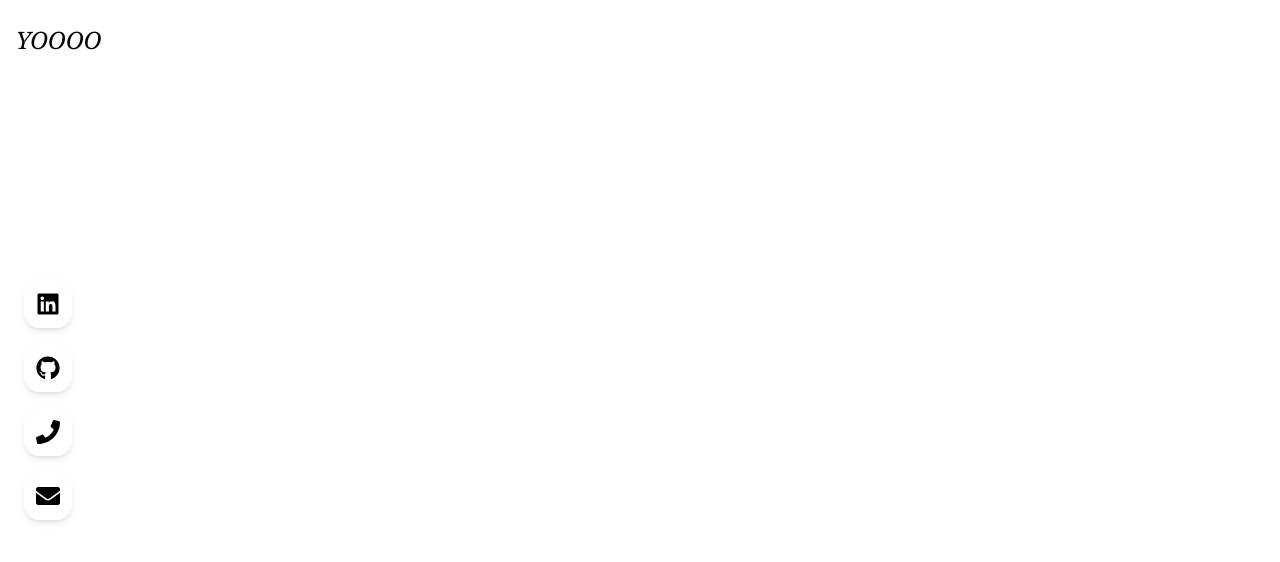
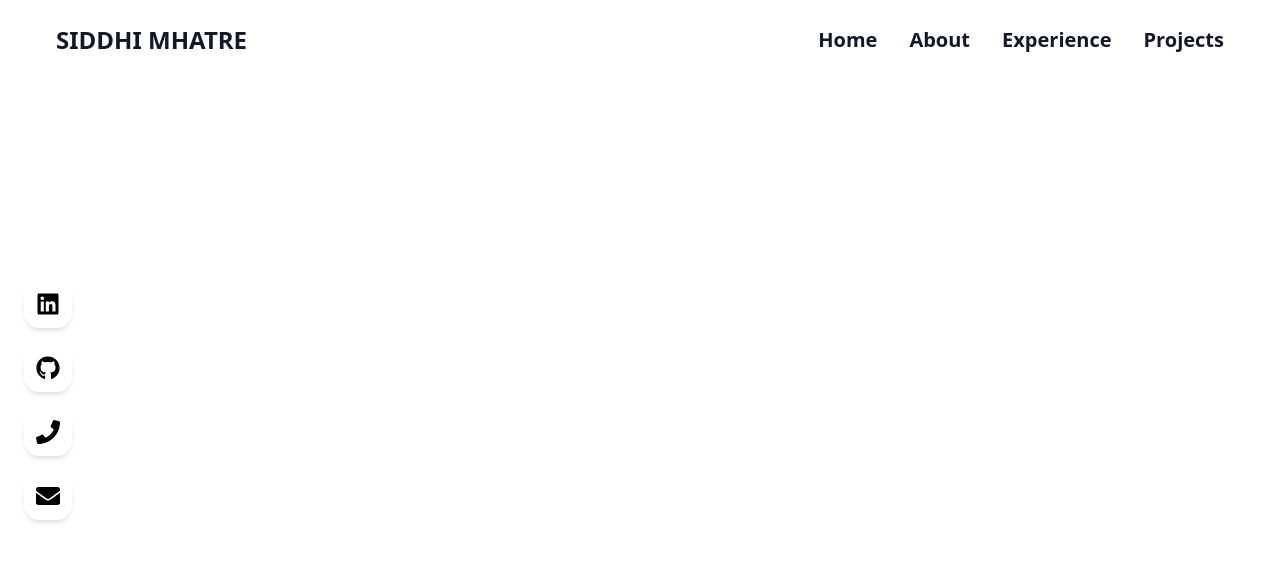
Before and after one commit to siddhimh/portfolio-website, a React (Create React App) app: page / in a window 1280 px wide. Shown: the top 562 px of the page. Built offline with nearby package versions, Linux system fonts and the light colour scheme.

Commit message:
navbar done

```diff
--- a/src/components/navbar.jsx
+++ b/src/components/navbar.jsx
@@ -19,9 +19,18 @@ const Navbar = () => {
     return (
         <div className="fixed w-full h-20 flex justify-between items-center px-4 bg-transparent text-gray-300">
 
-            {/*Logo*/}
-            <div>
-                <h1 className="font-thin text-2xl italic font-serif text-black">YOOOO</h1>
+            <div className="w-full px-10 flex items-center justify-between">
+                {/*Logo*/}
+                <div>
+                    <h1 className="font-extrabold text-2xl text-gray-900">SIDDHI MHATRE</h1>
+                </div>
+
+                <ul className="hidden md:flex gap-8 font-bold text-xl text-gray-900">
+                    <li className="hover:text-black cursor-pointer">Home</li>
+                    <li className="hover:text-black cursor-pointer">About</li>
+                    <li className="hover:text-black cursor-pointer">Experience</li>
+                    <li className="hover:text-black cursor-pointer">Projects</li>
+                </ul>
             </div>
 
             <div className="fixed left-6 top-1/2 -translate-y-1/2 flex flex-col gap-4 z-50">
@@ -30,7 +39,7 @@ const Navbar = () => {
              hover:bg-black hover:text-white transition-colors"
                 >
                     <a
-                        href="https://linkedin.com"
+                        href="https://linkedin.com/mhatre-siddhi"
                         target="_blank"
                         rel="noreferrer"
                         className="w-12 h-12 rounded-2xl bg-white
@@ -47,7 +56,7 @@ const Navbar = () => {
              hover:bg-black hover:text-white transition-colors"
                 >
                     <a
-                        href="https://github.com"
+                        href="https://github.com/siddhimh"
                         target="_blank"
                         rel="noreferrer"
                         className="w-12 h-12 rounded-2xl bg-white
@@ -65,7 +74,7 @@ const Navbar = () => {
              hover:bg-black hover:text-white transition-colors"
                 >
                     <a
-                        href="https://github.com"
+                        href="https://github.com/siddhimh"
                         target="_blank"
                         rel="noreferrer"
                         className="w-12 h-12 rounded-2xl bg-white
@@ -84,7 +93,7 @@ const Navbar = () => {
              hover:bg-black hover:text-white transition-colors"
                 >
                     <a
-                        href="https://github.com"
+                        href="mailto:sm13610@nyu.edu"
                         target="_blank"
                         rel="noreferrer"
                         className="w-12 h-12 rounded-2xl bg-white
```
Also changed, not shown: src/components/footer.jsx (added).
